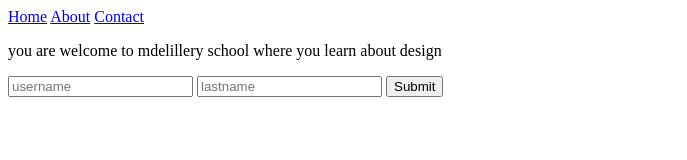
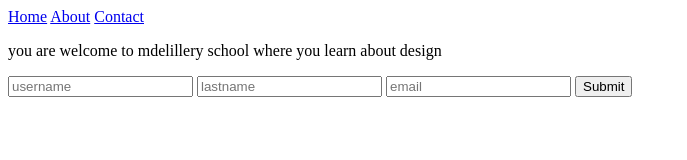
Before and after one commit to LINCOM011/medillery-school-app, a plain HTML site: page index.html in a window 1280 px wide. Shown: the whole page, without its empty margins (0-687 px from the left). Drawn offline with Linux system fonts and the light colour scheme.

Commit message:
email added to index page

```diff
--- a/index.html
+++ b/index.html
@@ -19,6 +19,7 @@
    <form>
     <input type="text" placeholder="username">
     <input type="text" placeholder="lastname">
+    <input type="email" placeholder="email">
     <input type="submit">
    </form>
     </main>
```
